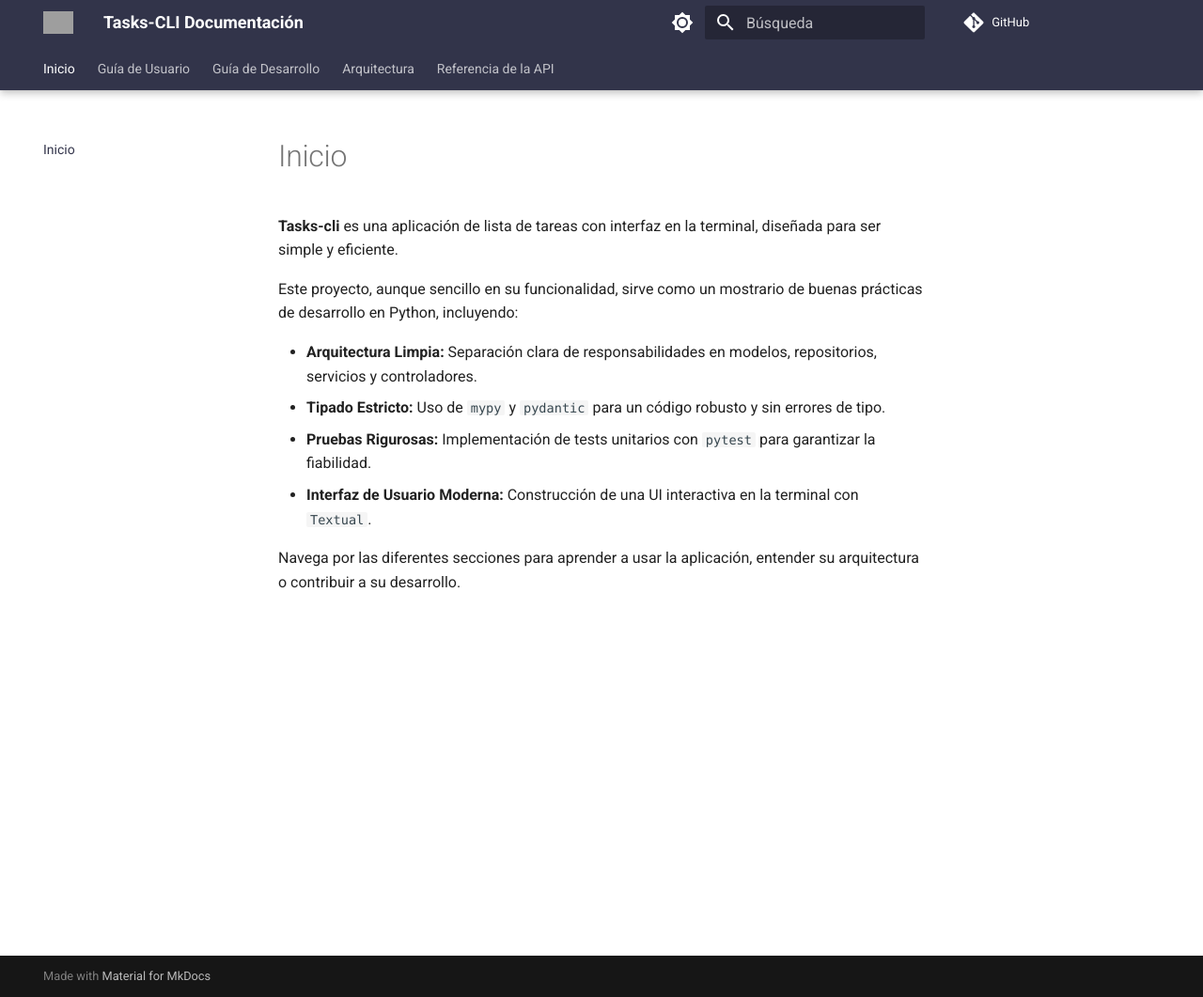
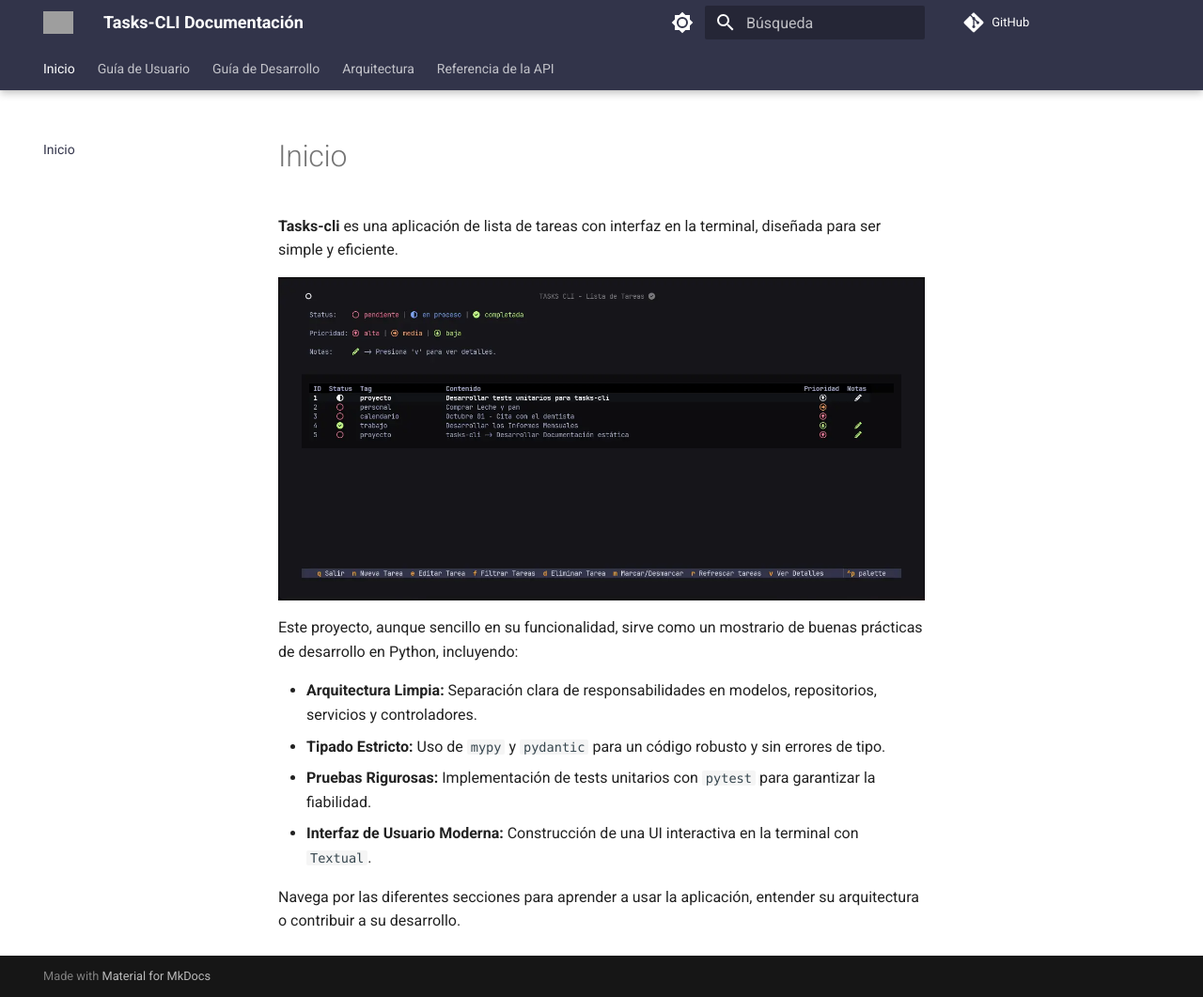
Before and after one commit to Gustavo9481/Tasks-cli, an MkDocs documentation site: the page built from docs/index.md, in a window 1280 px wide and 1061 px high. Shown: the whole window at 94% size. Built offline with MkDocs 1.6.1 and Material for MkDocs 9.7.7, drawn with Linux system fonts in a browser that asks for light colours; some web fonts are replaced; comment, search, counter and statistics services are not loaded; grey boxes are pictures that could not be loaded.

Commit message:
docs | inicio -> imagenes de app

```diff
--- a/docs/index.md
+++ b/docs/index.md
@@ -1,4 +1,13 @@
 **Tasks-cli** es una aplicación de lista de tareas con interfaz en la terminal, diseñada para ser simple y eficiente.
+
+<p align="center">
+    <img src="../images/tasks-cli_1.webp"
+        alt="Diagrama UML Task"
+        width="700" align="center"/>
+</p>
+
+
+
 
 Este proyecto, aunque sencillo en su funcionalidad, sirve como un mostrario de buenas prácticas de desarrollo en Python, incluyendo:
 
```
